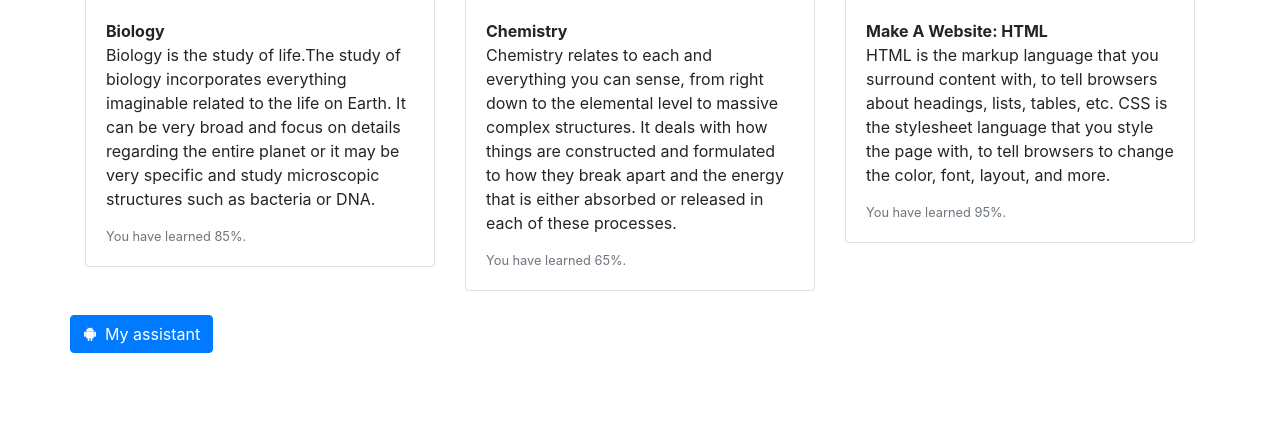
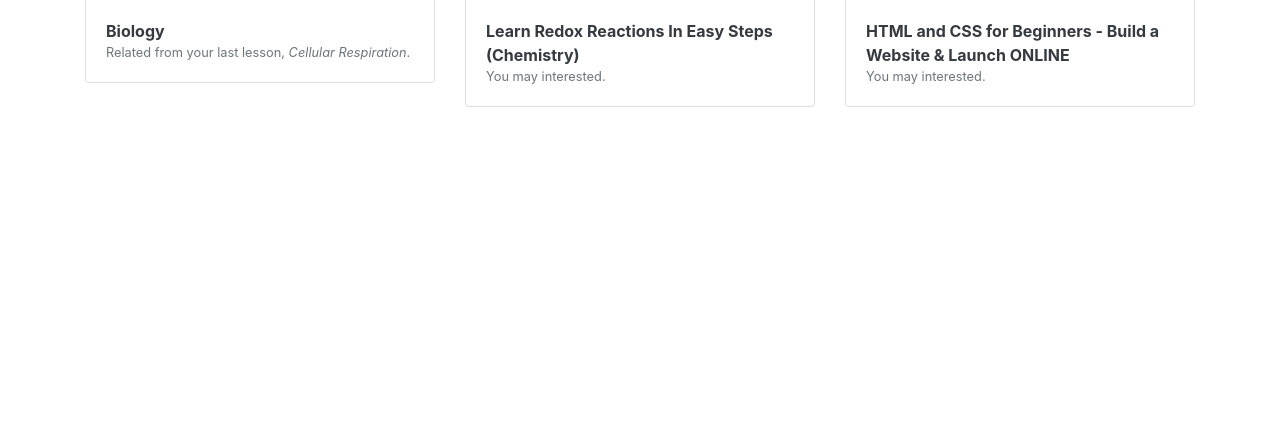
Before and after one commit to natsutey123/EzStudy, a Django app: template templates/Homepage.html in a window 1280 px wide. Shown: the part 361-800 px from the top of the page. Run offline with Django 3.2, Linux system fonts and the light colour scheme; the template is opened without the code that fills it: most values are stand-ins (such as "Sample title", 1, 10 or a date in 2020); some libraries are stand-ins or nearby versions.

Commit message:
Homepage change courses view, button beautifying

```diff
--- a/templates/Homepage.html
+++ b/templates/Homepage.html
@@ -24,6 +24,11 @@
       <li class="nav-item">
           <a class="nav-link active text-dark" onclick="location.href='{% url 'library' %}'"><button type="button" class="btn btn-outline-info">Library</button></a>
       </li>
+        <li class="nav-item">
+
+            <a class="nav-link active text-dark" onclick="location.href='{% url 'Ai' %}'"><button type="button" class="btn btn-outline-primary"><i class="fab fa-android mr-2"></i>My assistant</button></a>
+
+        </li>
     </ul>
     <form class="form-inline my-2 my-lg">
       <h5 class="mr-sm-2">Welcome, {{e}}</h5>
@@ -41,45 +46,38 @@
           <div class="row">
             <div class="col-md-4">
               <div class="card mb-4 box-shadow">
-                <img class="card-img-top" data-src="holder.js/100px225?theme=thumb&amp;bg=55595c&amp;fg=eceeef&amp;text=Thumbnail" alt="Thumbnail [100%x225]" style="height: 225px; width: 100%; display: block;" src="https://www.thestudentroom.co.uk/attachment.php?attachmentid=749392&d=1527461662" data-holder-rendered="true">
+                <img class="card-img-top" data-src="holder.js/100px225?theme=thumb&amp;bg=55595c&amp;fg=eceeef&amp;text=Thumbnail" alt="Thumbnail [100%x225]" style="height: 225px; width: 100%; display: block;" src="https://udemy-images.udemy.com/course/240x135/955502_626c_3.jpg" data-holder-rendered="true">
                 <div class="card-body">
-                	<strong>Biology</strong>
-                  <p class="card-text">Biology is the study of life.The study of biology incorporates everything imaginable related to the life on Earth. It can be very broad and focus on details regarding the entire planet or it may be very specific and study microscopic structures such as bacteria or DNA.</p>
+                    <strong><a class="text-dark" href="https://www.udemy.com/biology-for-o-level-examinations-cxc-gcse-reproduction/">Biology</a></strong>
                   <div class="d-flex justify-content-between align-items-center">
-                    <small class="text-muted">You have learned 85%.</small>
+                    <small class="text-muted">Related from your last lesson, <i>Cellular Respiration</i>.</small>
                   </div>
                 </div>
               </div>
             </div>
             <div class="col-md-4">
               <div class="card mb-4 box-shadow">
-                <img class="card-img-top" data-src="holder.js/100px225?theme=thumb&amp;bg=55595c&amp;fg=eceeef&amp;text=Thumbnail" alt="Thumbnail [100%x225]" src="https://d3njjcbhbojbot.cloudfront.net/api/utilities/v1/imageproxy/https://coursera-course-photos.s3.amazonaws.com/fa/6926005ea411e490ff8d4c5d4ff426/chemistry_logo.png" data-holder-rendered="true" style="height: 225px; width: 100%; display: block;">
+                <img class="card-img-top" data-src="holder.js/100px225?theme=thumb&amp;bg=55595c&amp;fg=eceeef&amp;text=Thumbnail" alt="Thumbnail [100%x225]" src="https://udemy-images.udemy.com/course/240x135/565132_8721.jpg" data-holder-rendered="true" style="height: 225px; width: 100%; display: block;">
                 <div class="card-body">
-                	<strong>Chemistry</strong>
-                  <p class="card-text">Chemistry relates to each and everything you can sense, from right down to the elemental level to massive complex structures. It deals with how things are constructed and formulated to how they break apart and the energy that is either absorbed or released in each of these processes.</p>
+                    <strong><a class=" text-dark" href="https://www.udemy.com/learn-redox-reactions-in-easy-steps-chemistry/">Learn Redox Reactions In Easy Steps (Chemistry)</a></strong>
                   <div class="d-flex justify-content-between align-items-center">
-                    <small class="text-muted">You have learned 65%.</small>
+                    <small class="text-muted">You may interested.</small>
                   </div>
                 </div>
               </div>
             </div>
             <div class="col-md-4">
               <div class="card mb-4 box-shadow">
-                <img class="card-img-top" data-src="holder.js/100px225?theme=thumb&amp;bg=55595c&amp;fg=eceeef&amp;text=Thumbnail" alt="Thumbnail [100%x225]" src="https://udemy-images.udemy.com/course/750x422/1017116_c55a.jpg" data-holder-rendered="true" style="height: 225px; width: 100%; display: block;">
+                <img class="card-img-top" data-src="holder.js/100px225?theme=thumb&amp;bg=55595c&amp;fg=eceeef&amp;text=Thumbnail" alt="Thumbnail [100%x225]" src="https://udemy-images.udemy.com/course/240x135/405926_02c8_2.jpg" data-holder-rendered="true" style="height: 225px; width: 100%; display: block;">
                 <div class="card-body">
-                	<strong>Make A Website: HTML</strong>
-                  <p class="card-text">HTML is the markup language that you surround content with, to tell browsers about headings, lists, tables, etc. CSS is the stylesheet language that you style the page with, to tell browsers to change the color, font, layout, and more.</p>
+                	<strong><a class="text-dark" href="https://www.udemy.com/html-and-css-for-beginners-crash-course-learn-fast-easy/">HTML and CSS for Beginners - Build a Website & Launch ONLINE</a> </strong>
                   <div class="d-flex justify-content-between align-items-center">
-                    <small class="text-muted">You have learned 95%.</small>
+                    <small class="text-muted">You may interested.</small>
                   </div>
                 </div>
               </div>
             </div>
-    <div class="d-flex justify-content-center text-white text-center d-flex justify-content-center">
-    	<button class="btn btn-primary d-flex justify-content-center">
-      		<a onclick="location.href='{% url 'Ai' %}'" class="text-white"><i class="fab fa-android mr-2"></i>My assistant</a>
-    </button>
-  </div>
+
 
 
 
--- a/templates/SignUp.html
+++ b/templates/SignUp.html
@@ -22,7 +22,7 @@
       <input type="email" name="email" style="width: 175%" id="inputEmail" class="mb-3 form-control" placeholder="Email address" required="" autofocus="">
       <input type="password" name="password" style="width: 175%" id="inputPassword" class="mb-3 form-control" placeholder="Password" required="">
      <a>
-      <button class="btn btn-lg btn-primary btn-block" style="width: 175%"<input type="submit" value="SignUp">Register</button>
+      <button class="btn btn-lg btn-info btn-block" style="width: 175%">Register for your new account</button>
   </a>
     </form>
 </div>
```
Also changed, not shown: templates/Firstpage.html (+2 -9 lines), db.sqlite3.
